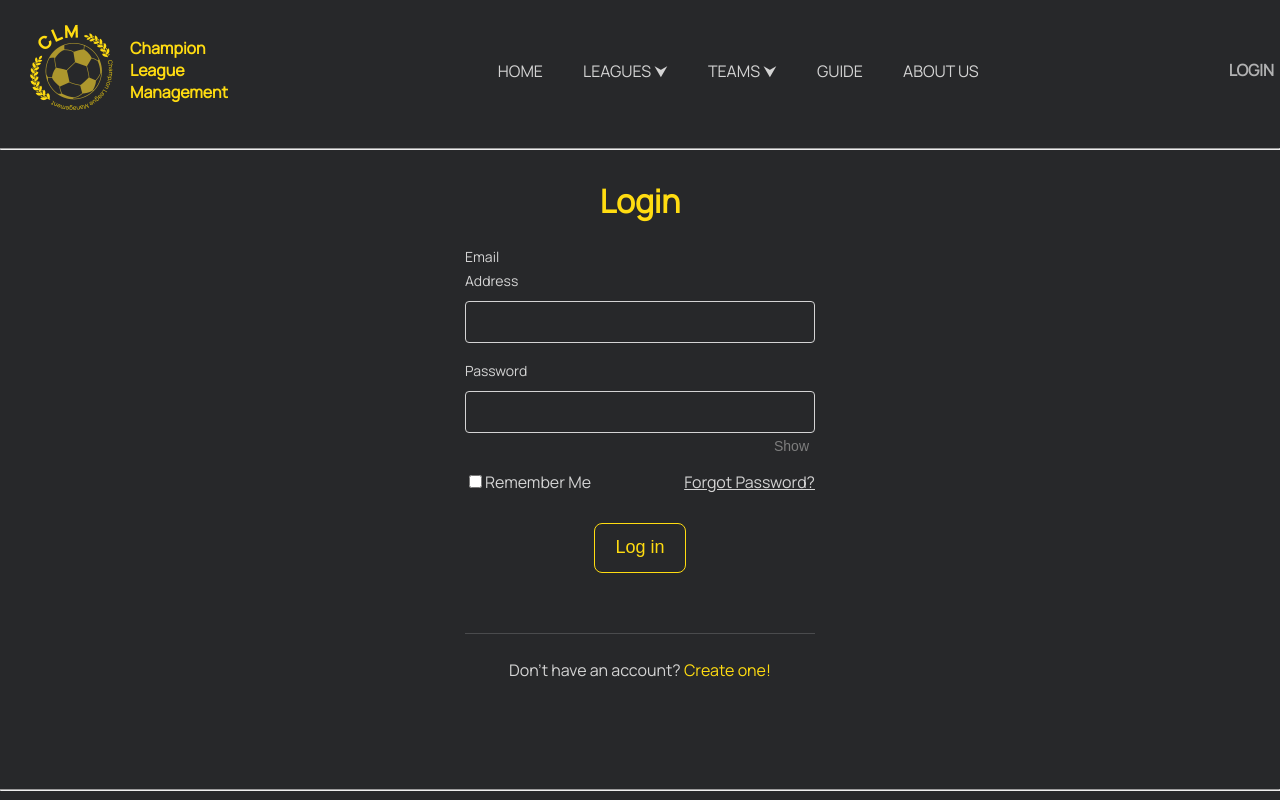
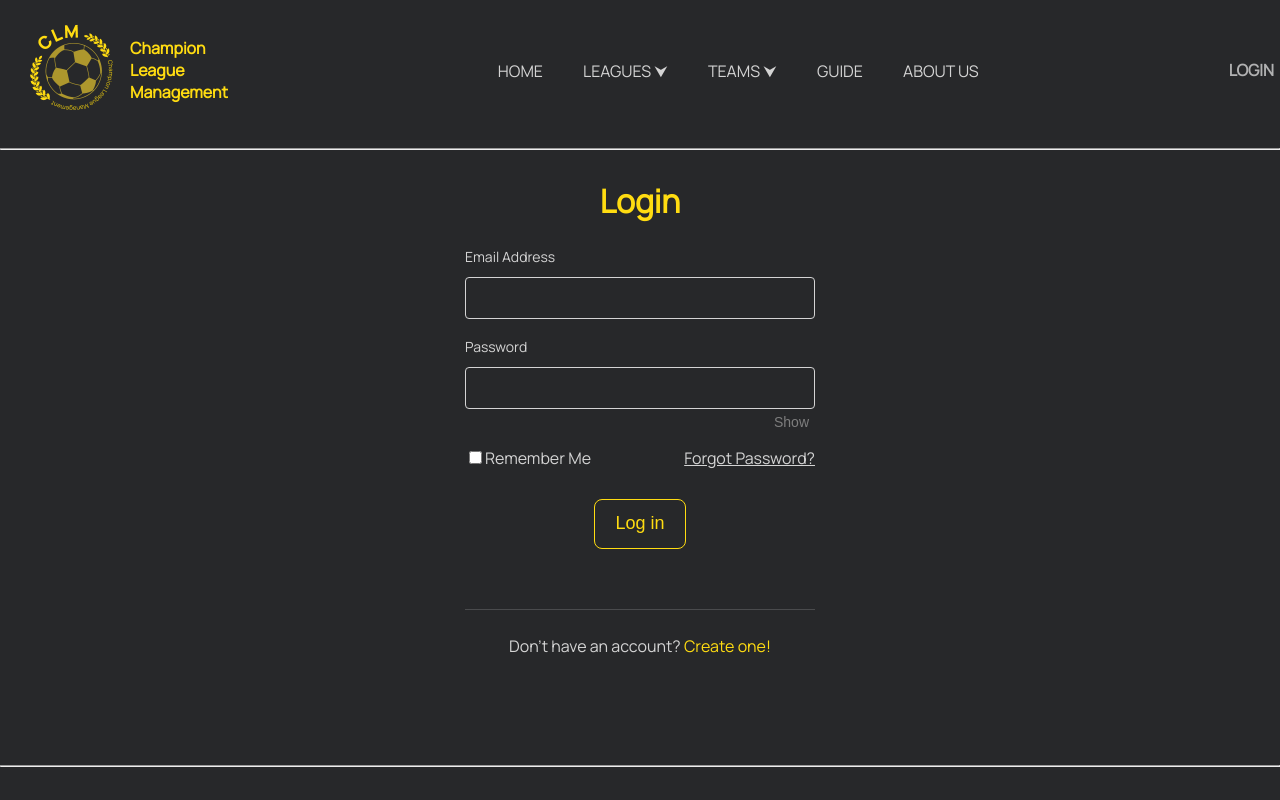
Before and after one commit to CLM-TTTB/clm-web-client, a React (Create React App) app: page /login in a window 1280 px wide. Shown: the top 800 px of the page. Built offline with nearby package versions, Linux system fonts and the light colour scheme.

Commit message:
Fix input label

```diff
--- a/src/styles/header.module.css
+++ b/src/styles/header.module.css
@@ -21,15 +21,12 @@
   width: 100%;
   color: #d4d4d4;
   background-color: #27282a;
-  z-index: 1000;
 }
 
 .headerBg {
   display: flex;
   flex-direction: row;
-
   justify-content: flex-start;
-  position: static;
   top: 0;
   background-color: #27282a;
   height: 140px;
@@ -128,7 +125,6 @@
 }
 
 .teams {
-  position: static;
   opacity: 0.8;
   width: 100%;
 }
--- a/src/styles/input.module.css
+++ b/src/styles/input.module.css
@@ -8,7 +8,7 @@
 .label {
   font-size: 14px;
   margin-bottom: 8px;
-  width: 40px;
+  width: 350px;
   line-height: 24px;
 }
 
--- a/src/styles/layout.module.css
+++ b/src/styles/layout.module.css
@@ -1,6 +1,13 @@
+body {
+  overflow-x: hidden;
+}
 .pageContainer {
+  overflow-x: hidden;
   background-color: rgb(39, 40, 42);
   min-height: 100vh;
+  width: 100%;
   padding-bottom: 10px;
   color: #d4d4d4;
+  margin: 0;
+  max-width: 100vw;
 }
```
